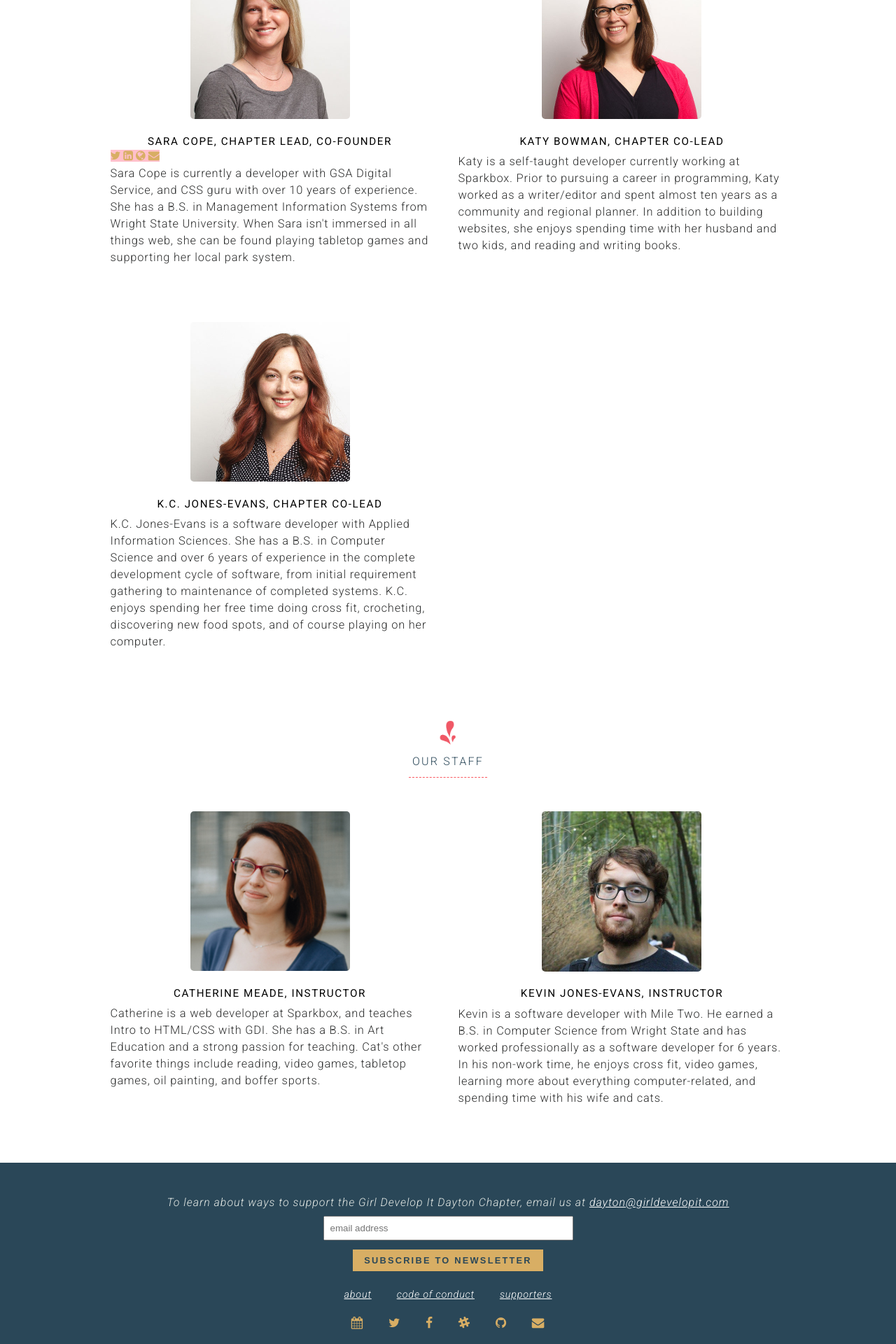
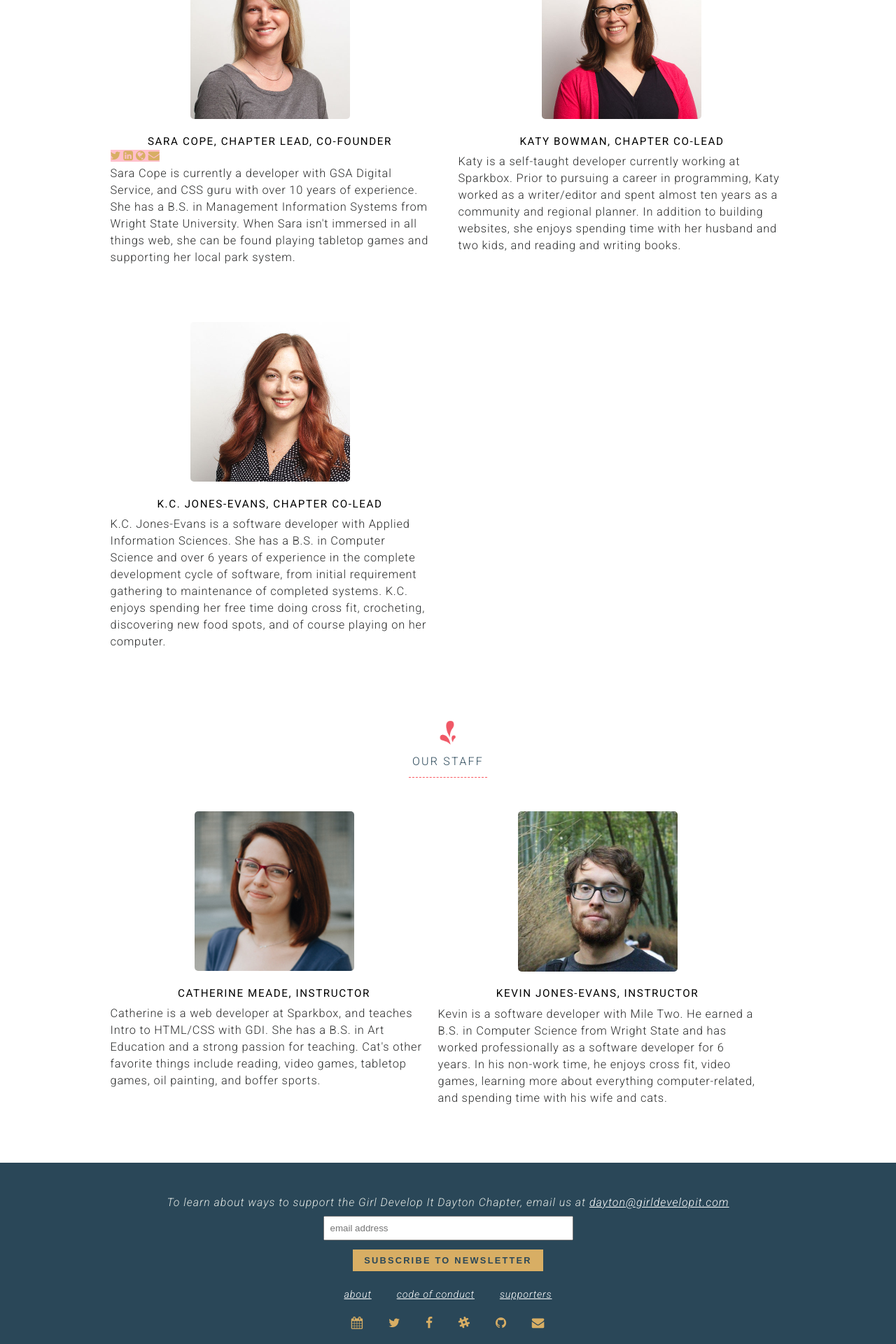
Before and after one commit to dytcodetogether/gdidayton, a Jekyll site: the page built from about.html, in a window 1280 px wide. Shown: the part 1437-3357 px from the top of the page at 70% size. Built offline with Jekyll 4.4.1, drawn with Linux system fonts in a browser that asks for light colours; nearby versions of some CDN libraries.

Commit message:
added even/odd check for left/right div position; removed unnecessary yaml keys

```diff
--- a/_data/about_bios.yml
+++ b/_data/about_bios.yml
@@ -9,8 +9,6 @@
         immersed in all things web, she can be found playing tabletop games
         and supporting her local park system.
    image: /img/people/saracope.jpg
-   column: left
-   hassociallinks: yes
    sociallinks:
      - label: Twitter
        link: '#'
@@ -34,7 +32,6 @@
           spending time with her husband and two kids, and reading and
           writing books.
    image: /img/people/katybowman.jpg
-   column: right
  - name: K.C. Jones-Evans
    imagename: KC Jones Evans
    title: Chapter Co-Lead
@@ -46,7 +43,6 @@
         K.C. enjoys spending her free time doing cross fit, crocheting,
         discovering new food spots, and of course playing on her computer.
    image: /img/people/kcjonesevans.jpg
-   column: left
 staff:
   - name: Catherine Meade
     title: Instructor
@@ -56,7 +52,6 @@
           passion for teaching. Cat's other favorite things include reading,
           video games, tabletop games, oil painting, and boffer sports.
     image: /img/people/catmeade.jpg
-    column: left
   - name: Kevin Jones-Evans
     imagename: Kevin Jones Evans
     title: Instructor
@@ -67,4 +62,3 @@
           enjoys cross fit, video games, learning more about everything
           computer-related, and spending time with his wife and cats.
     image: /img/people/kevinjonesevans.jpg
-    column: right
--- a/about.html
+++ b/about.html
@@ -44,7 +44,12 @@
       </div>
 
       {% for currBio in site.data.about_bios.leadership %}
-      <div class="profile-{{currBio.column}}">
+        {% capture thecycle %}{% cycle 'odd', 'even' %}{% endcapture %}
+        {% if thecycle == 'odd' %}
+          <div class="profile-left">
+        {% else %}
+          <div class="profile-right">
+        {% endif %}
         <img alt={% if currBio.imagename %}"{{currBio.imagename}}"{% else %}"{{currBio.name}}"{% endif %} src="{{ currBio.image | prepend: site.baseurl }}" />
         <h3>{{currBio.name}}{% if currBio.title %}, {{currBio.title}} {% endif %}</h3>
         {% for sociallink in currBio.sociallinks %}
@@ -72,7 +77,12 @@
       </div>
 
       {% for currBio in site.data.about_bios.staff %}
-      <div class="profile-{{currBio.column}}">
+        {% capture thecycle %}{% cycle 'odd', 'even' %}{% endcapture %}
+        {% if thecycle == 'odd' %}
+          <div class="profile-left">
+        {% else %}
+          <div class="profile-right">
+        {% endif %}
         <img alt={% if currBio.imagename %}"{{currBio.imagename}}"{% else %}"{{currBio.name}}"{% endif %} src="{{ currBio.image | prepend: site.baseurl }}" />
         <h3>{{currBio.name}}{% if currBio.title %}, {{currBio.title}} {% endif %}</h3>
         {% for sociallink in currBio.sociallinks %}
```
Also changed, not shown: 1 other file.
